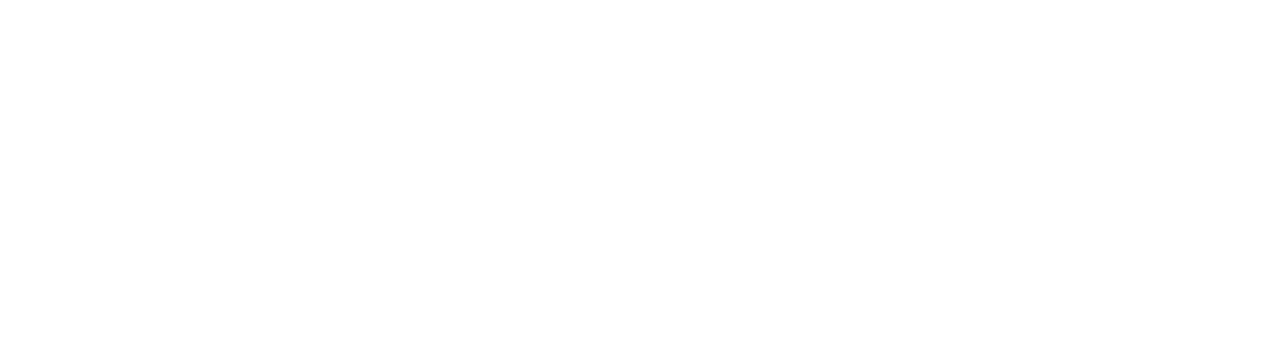
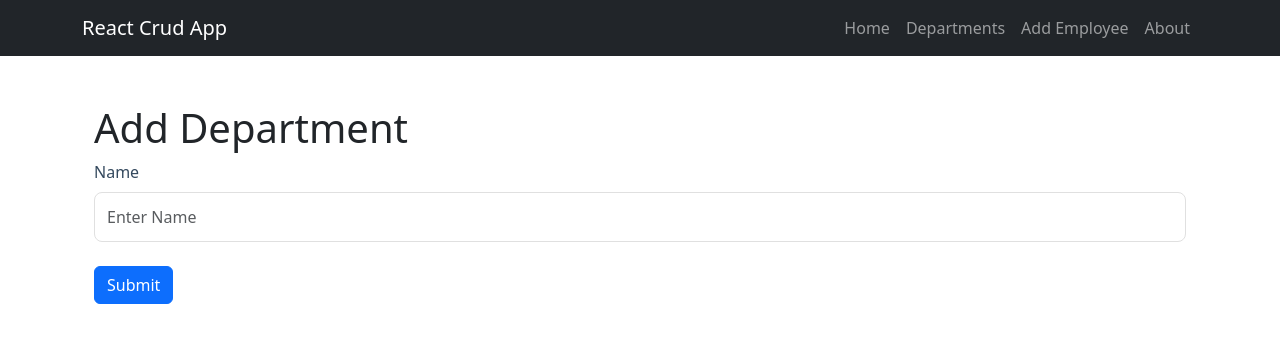
Before and after one commit to ashranhaider/reactjs-crud-app, a React (Vite) app in the folder frontend/crud-app/: page /AddDepartment in a window 1280 px wide. Before the commit this address had no page. Shown: the top 342 px of the page. Built offline with nearby package versions, Linux system fonts and the light colour scheme.

Commit message:
latest changes

```diff
--- a/frontend/crud-app/package.json
+++ b/frontend/crud-app/package.json
@@ -10,6 +10,7 @@
     "preview": "vite preview"
   },
   "dependencies": {
+    "@tanstack/react-query": "^5.79.0",
     "axios": "^1.8.4",
     "bootstrap": "^5.3.5",
     "react": "^19.0.0",
--- /dev/null
+++ b/frontend/crud-app/src/components/DepartmentList.tsx
@@ -0,0 +1,43 @@
+
+import useDepartments2 from "../hooks/Departments/useDepartments2";
+import { FaUserPlus, FaUsers } from 'react-icons/fa';
+import { Col, Container, Row } from "react-bootstrap";
+import { Link } from "react-router";
+function DepartmentList() {
+
+    const { data: departments, isLoading, error } = useDepartments2();
+    if (isLoading) return <div>Loading...</div>;
+    if (error) return <div className="alert alert-danger" role="alert">{error.message}</div>;
+    return (
+        <>
+            <Container className="home-container py-4">
+                <div className="header-section mb-4">
+                    <Row className="align-items-center">
+                        <Col>
+                            <h1 className="page-title">
+                                <FaUsers className="me-2" />
+                                Employee Management
+                            </h1>
+                        </Col>
+                        <Col xs="auto">
+                            <Link to="/adddepartment" className="btn btn-primary add-employee-btn">
+                                <FaUserPlus className="me-2" />
+                                Add Department
+                            </Link>
+                        </Col>
+                    </Row>
+                </div>
+                <ul>
+                    {
+                        departments?.map((d) => (
+                            <li key={d.id}>
+                                {d.name}
+                            </li>
+                        ))
+                    }
+                </ul>
+            </Container>
+        </>
+    );
+}
+export default DepartmentList;
--- a/frontend/crud-app/src/components/Navbar.tsx
+++ b/frontend/crud-app/src/components/Navbar.tsx
@@ -35,6 +35,16 @@
                 className={({ isActive }) =>
                   isActive ? "nav-link active" : "nav-link"
                 }
+                to="/departments"
+              >
+                Departments
+              </NavLink>
+            </li>
+            <li className="nav-item">
+              <NavLink
+                className={({ isActive }) =>
+                  isActive ? "nav-link active" : "nav-link"
+                }
                 to="/AddEmployee"
               >
                 Add Employee
--- /dev/null
+++ b/frontend/crud-app/src/hooks/Departments/useAddDepartment.tsx
@@ -0,0 +1,14 @@
+import { useMutation, useQueryClient } from "@tanstack/react-query";
+import { createDepartment } from "../../services/departmentService";
+import { Department } from "../../models/Department";
+
+function useAddDepartment() {
+    const queryClient = useQueryClient();
+
+    return useMutation({ mutationFn: (d: Department) => createDepartment(d),
+        onSuccess: () => {
+            queryClient.invalidateQueries({ queryKey: ["departments"] }); // Refresh the list
+          }
+    });
+}
+export default useAddDepartment;
--- /dev/null
+++ b/frontend/crud-app/src/hooks/Departments/useDepartments2.tsx
@@ -0,0 +1,10 @@
+import { useQuery } from "@tanstack/react-query";
+import { getDepartments } from "../../services/departmentService";
+
+function useDepartments2() {
+    return useQuery({
+        queryKey: ["departments"],
+        queryFn: getDepartments
+    });
+}
+export default useDepartments2;
--- a/frontend/crud-app/src/main.tsx
+++ b/frontend/crud-app/src/main.tsx
@@ -8,19 +8,29 @@
 import 'bootstrap/dist/css/bootstrap.min.css';
 import AddEmployee from './pages/AddEmployee.tsx';
 import EditEmployee from './pages/EditEmployee.tsx';
+import Departments from './pages/Departments.tsx';
+import { QueryClient, QueryClientProvider } from "@tanstack/react-query";
+import AddDepartment from './pages/AddDepartment.tsx';
+
+const queryClient = new QueryClient();
+
 
 createRoot(document.getElementById("root")!).render(
   <StrictMode>
+    <QueryClientProvider client={queryClient}>
       <BrowserRouter>
         <Routes>
           <Route path="/" element={<App />}>
             <Route index element={<Home />} />
             <Route path="home" element={<Home />} />
+            <Route path="departments" element={<Departments />} />
+            <Route path="AddDepartment" element={<AddDepartment />} />
             <Route path="AddEmployee" element={<AddEmployee />} />
             <Route path="EditEmployee/:id" element={<EditEmployee />} />
             <Route path="about" element={<About />} />
           </Route>
         </Routes>
       </BrowserRouter>
+    </QueryClientProvider>
   </StrictMode>
 );
--- /dev/null
+++ b/frontend/crud-app/src/pages/AddDepartment.tsx
@@ -0,0 +1,72 @@
+import { useState, useEffect } from "react";
+import useAddDepartment from "../hooks/Departments/useAddDepartment";
+import { Department } from "../models/Department";
+import { useNavigate } from "react-router";
+
+function AddDepartment() {
+  const navigate = useNavigate();
+
+  const [name, setName] = useState('');
+  const { mutate: createDepartment, isPending, isSuccess, isError, error } = useAddDepartment();
+
+  useEffect(() => {
+    if (isSuccess) {
+      navigate("/departments");
+    }
+  }, [isSuccess, navigate]);
+
+  const handleSubmit = (e: React.FormEvent) => {
+    e.preventDefault();
+    const newDepartment: Department = { name, id: 0 }; // Assuming id is auto-generated
+    createDepartment(newDepartment);
+  };
+
+  return (
+    <div className="container mt-4">
+      <h1>Add Department</h1>
+      {isError && (
+        <div className="alert alert-danger" role="alert">
+          Error: {(error as Error)?.message || 'Failed to add department'}
+        </div>
+      )}
+      {isSuccess && (
+        <div className="alert alert-success" role="alert">
+          Department added successfully!
+        </div>
+      )}
+      <form onSubmit={handleSubmit}>
+        <div className="form-group mb-4">
+          <label htmlFor="depname" className="form-label">
+            Name
+          </label>
+          <input
+            type="text"
+            className="form-control"
+            id="depname"
+            placeholder="Enter Name"
+            value={name}
+            onChange={e => setName(e.target.value)}
+            required
+            disabled={isPending}
+          />
+        </div>
+        <button
+          type="submit"
+          className="btn btn-primary"
+          disabled={isPending}
+        >
+          {isPending ? (
+            <>
+              <span className="spinner-border spinner-border-sm me-2" role="status" aria-hidden="true"></span>
+              Adding...
+            </>
+          ) : (
+            'Submit'
+          )}
+        </button>
+      </form>
+    </div>
+  );
+}
+
+export default AddDepartment;
--- /dev/null
+++ b/frontend/crud-app/src/pages/Departments.tsx
@@ -0,0 +1,8 @@
+import DepartmentList from "../components/DepartmentList";
+
+function Departments() {
+  return (
+    <DepartmentList/>
+  );
+}
+export default Departments;
--- a/frontend/crud-app/src/pages/Home.tsx
+++ b/frontend/crud-app/src/pages/Home.tsx
@@ -2,7 +2,7 @@
 import EmployeeList from "../components/EmployeeList";
 import { DepartmentProvider } from "../contexts/department/DepartmentProvider";
 import { Container, Row, Col, Card } from 'react-bootstrap';
-import { FaUserPlus, FaUsers, FaBuilding, FaUserEdit } from 'react-icons/fa';
+import { FaUserPlus, FaUsers, FaBuilding } from 'react-icons/fa';
 import './Home.css';
 
 function Home() {
--- a/frontend/crud-app/src/services/departmentService.tsx
+++ b/frontend/crud-app/src/services/departmentService.tsx
@@ -11,3 +11,8 @@
     const response = await apiClient.get<Department>(`/departments/${id}`);
     return response.data;
 }
+
+export async function createDepartment(department: Department): Promise<Department> {
+    const response = await apiClient.post<Department>("/departments", department);
+    return response.data;
+}
```
Also changed, not shown: 2 other files (tests, documents, lock files or other folders). Lines whose indentation alone changed are shown as unchanged.
